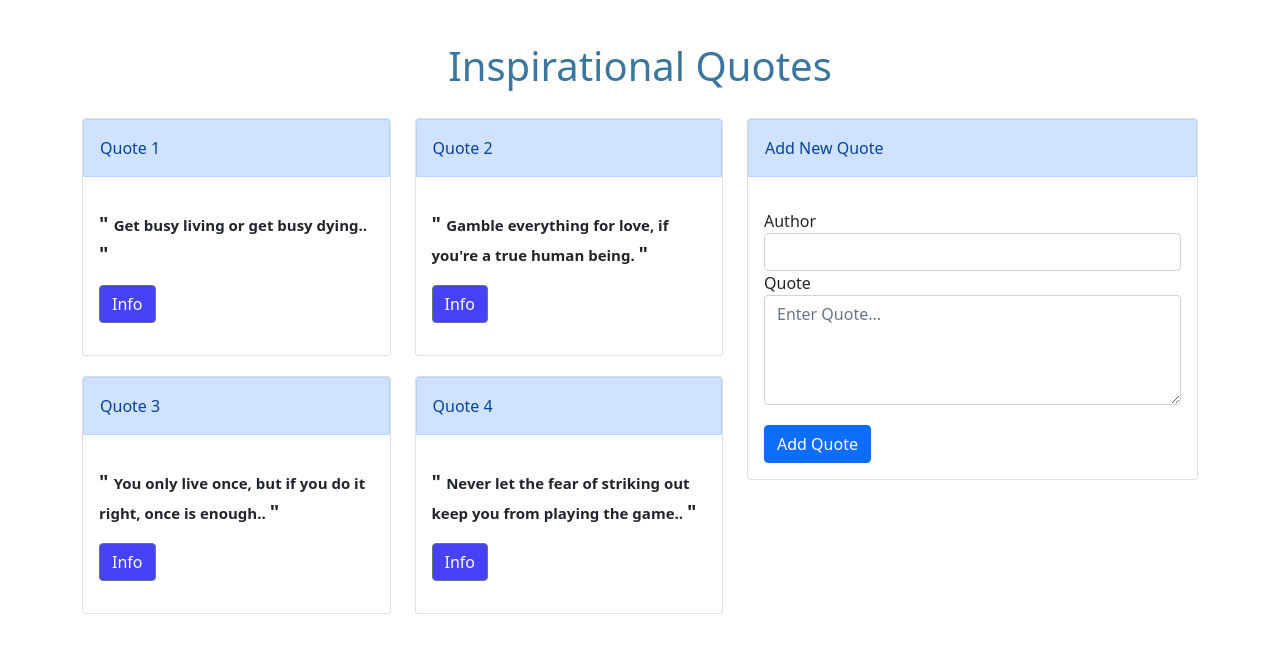
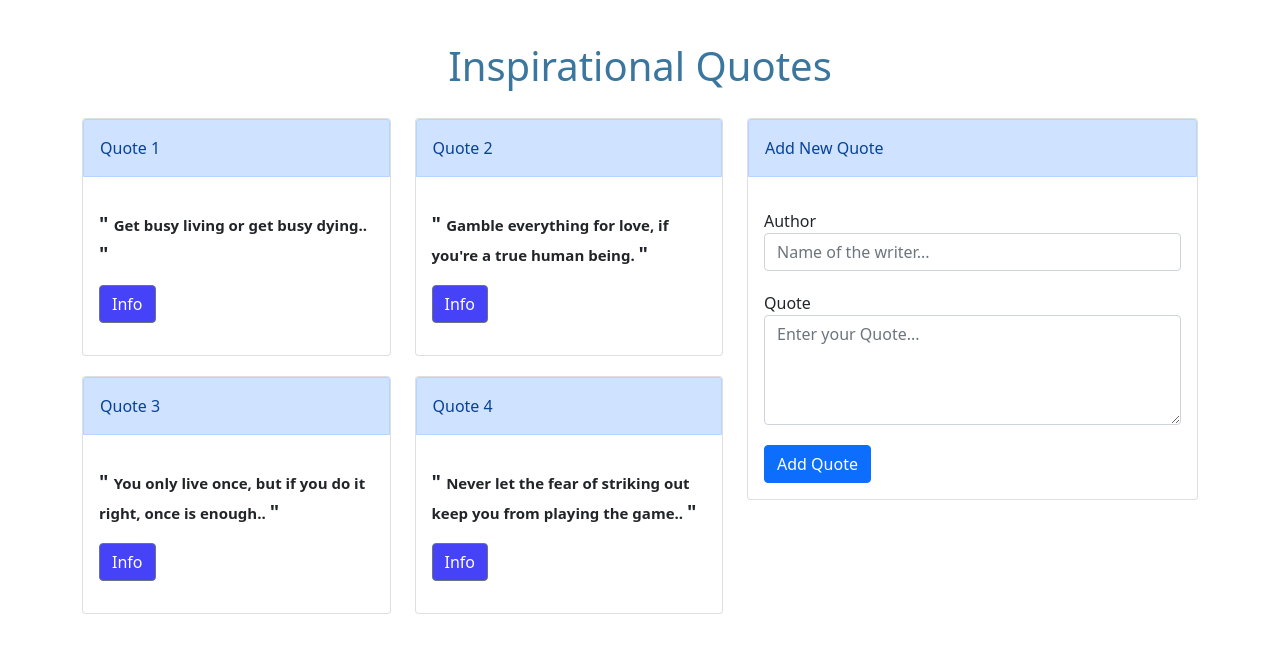
Before and after one commit to Roney-juma/Quotes_angular, an Angular app: page / in a window 1280 px wide. Shown: the top 650 px of the page. Built offline with nearby package versions, Linux system fonts and the light colour scheme.

Commit message:
making the appearence of the form objects

```diff
--- a/src/app/quotes-form/quotes-form.component.css
+++ b/src/app/quotes-form/quotes-form.component.css
@@ -1,3 +1,6 @@
 .text{
     margin-bottom: 20px;
 }
+.author{
+    margin-bottom: 20px;
+}
--- a/src/app/quotes-form/quotes-form.component.html
+++ b/src/app/quotes-form/quotes-form.component.html
@@ -1,13 +1,13 @@
 <form (ngSubmit)='submitQuote()' #quoteForm='ngForm' ngNativeValidate>
-    <div class="form-group">
+    <div class="form-group author">
       <label for='author'>Author</label>
       <input type="text" required class="form-control" id="author" [(ngModel)]="newQuote.author" #author='ngModel'
-        name="author">
+        name="author" placeholder="Name of the writer...">
     </div>
     <div class="form-group text">
       <label for='name'>Quote</label>
       <textarea type='text' class="form-control" id="name" rows="4" [(ngModel)]='newQuote.name' #name='ngModel'
-        name='name' placeholder="Enter Quote..." required></textarea>
+        name='name' placeholder="Enter your Quote..." required></textarea>
 
     </div>
     <button type="submit" class="btn btn-primary">Add Quote</button>
```
